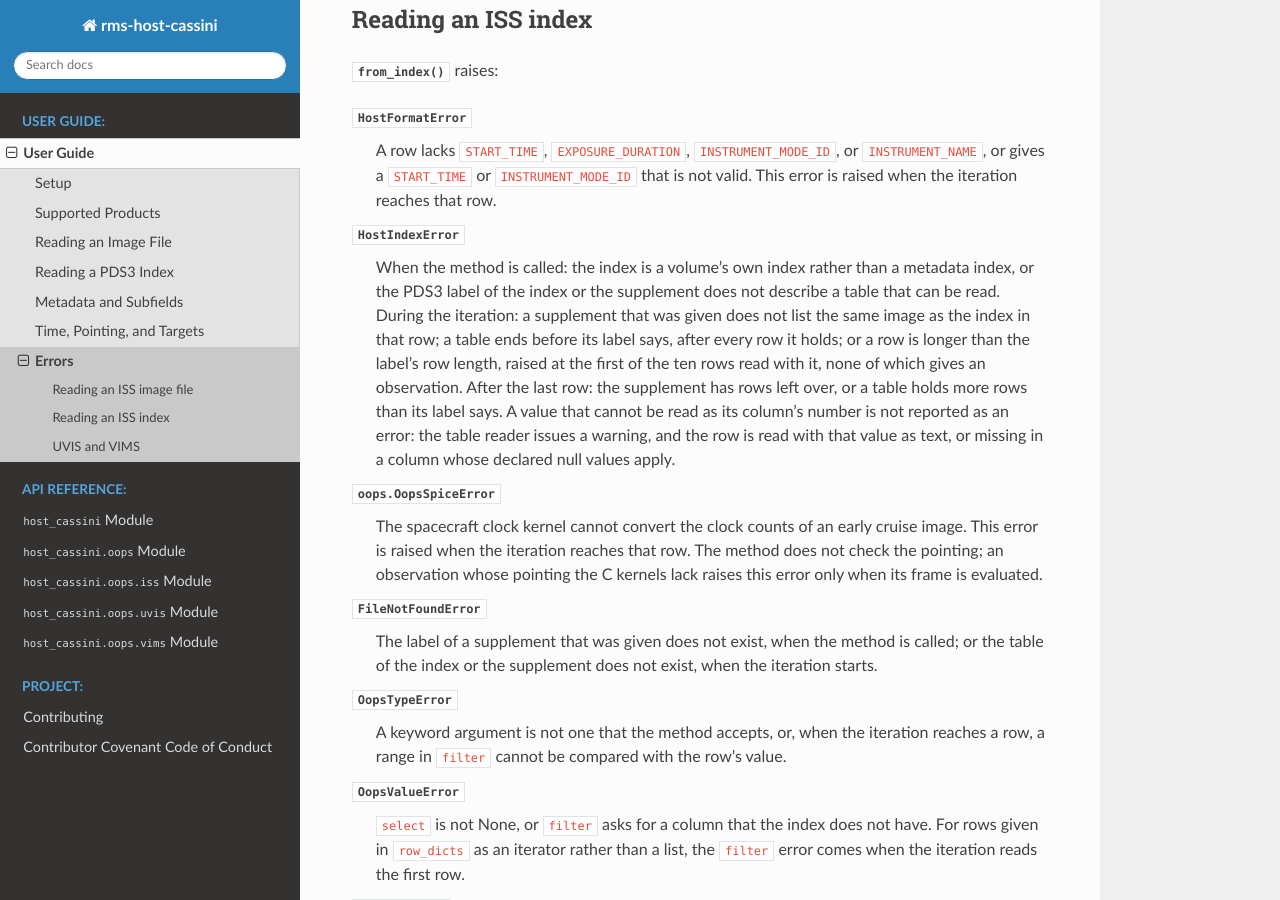
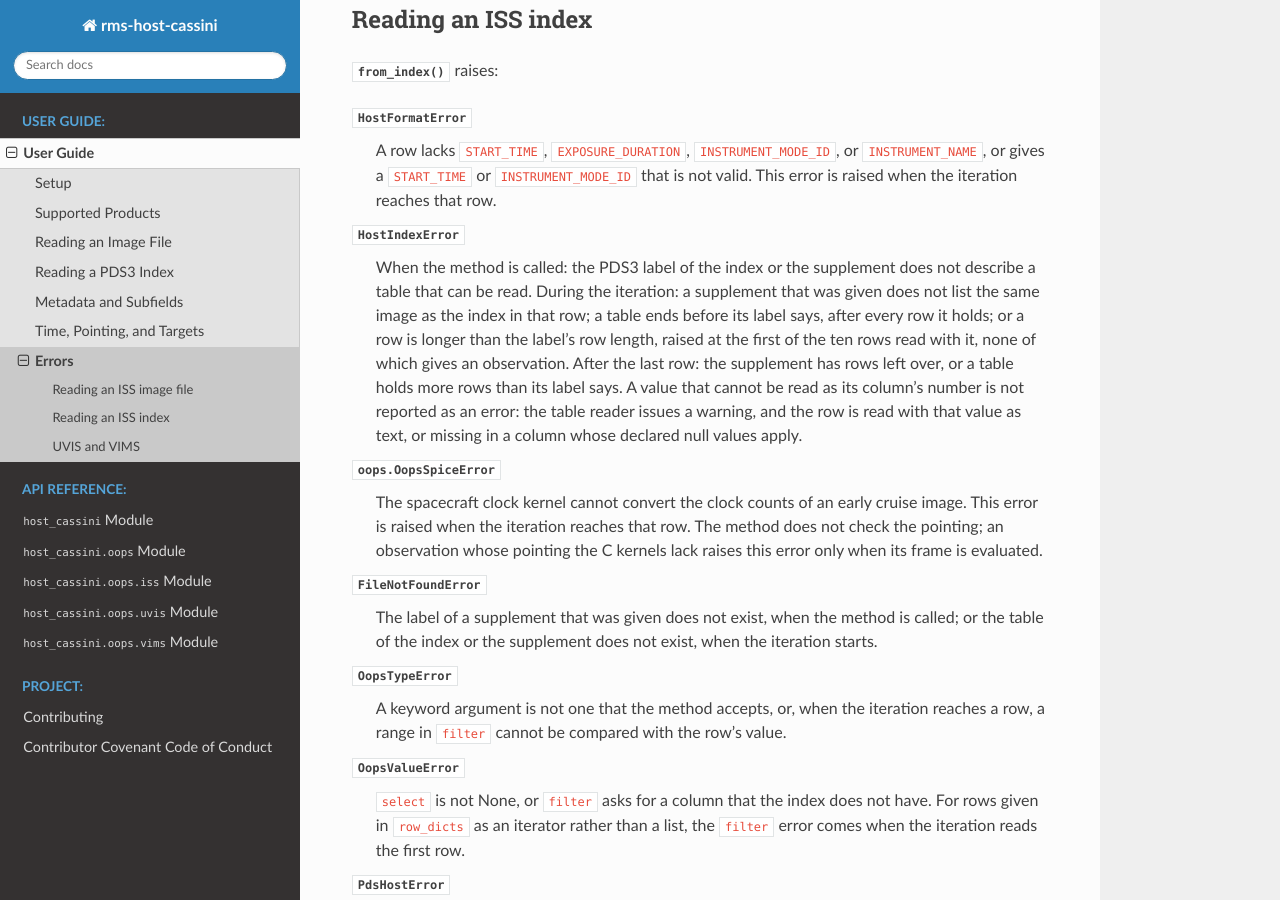
Before and after one commit to SETI/rms-host-cassini, a Sphinx documentation site: the page built from docs/user_guide/user_guide_errors.rst, in a window 1280 px wide and 900 px high, scrolled down 1292 px. Built offline with Sphinx 7.4.7 and the Read the Docs theme 3.1.0, drawn with Linux system fonts in a browser that asks for light colours; some of the changed text lies outside the part shown.

Commit message:
Read only the metadata indexes
The operator's ruling: the hosts read only the Ring-Moon Systems Node
metadata indexes and their supplements, never a volume's own index
files. oops no longer refuses a volume's own index (SETI/rms-oops
18ea6fe), so the code, tests and docs for one go too.

- Remove METADATA_INDEX_EXAMPLE from CassiniISS, CassiniUVIS and
  CassiniVIMS.
- Remove the VIMS correction that made the plain-text line of a
  volume's own index label a comment (_INDEX_TEXT_LINE). The VIMS
  two-line comment join and the ISS label repairs stay.
- The path and label detection of each class stays, since the metadata
  index paths and the VIMS metadata index labels need it; its comments
  and docstrings describe the metadata indexes alone.
- Each from_index docstring says that it reads a metadata index and
  its supplement; the Raises sections, the index and errors chapters
  and CLAUDE.md lose the refusal.
- Remove the tests of the refusal and of the VIMS index text line; the
  path detection tests use metadata index paths; the early cruise count
  test keeps its metadata index case.

Co-Authored-By: Claude Opus 5.5 <noreply@anthropic.com>
Claude-Session: https://claude.ai/code/session_01RG3ZiBNx376YVT9xgP1ET9

```diff
--- a/docs/user_guide/user_guide_errors.rst
+++ b/docs/user_guide/user_guide_errors.rst
@@ -66,16 +66,15 @@ Reading an ISS index
     valid. This error is raised when the iteration reaches that row.
 
 :exc:`~oops.host.HostIndexError`
-    When the method is called: the index is a volume's own index rather than a metadata
-    index, or the PDS3 label of the index or the supplement does not describe a table
-    that can be read. During the iteration: a supplement that was given does not list
-    the same image as the index in that row; a table ends before its label says, after
-    every row it holds; or a row is longer than the label's row length, raised at the
-    first of the ten rows read with it, none of which gives an observation. After the
-    last row: the supplement has rows left over, or a table holds more rows than its
-    label says. A value that cannot be read as its column's number is not reported as
-    an error: the table reader issues a warning, and the row is read with that value as
-    text, or missing in a column whose declared null values apply.
+    When the method is called: the PDS3 label of the index or the supplement does not
+    describe a table that can be read. During the iteration: a supplement that was given
+    does not list the same image as the index in that row; a table ends before its label
+    says, after every row it holds; or a row is longer than the label's row length,
+    raised at the first of the ten rows read with it, none of which gives an
+    observation. After the last row: the supplement has rows left over, or a table holds
+    more rows than its label says. A value that cannot be read as its column's number is
+    not reported as an error: the table reader issues a warning, and the row is read with
+    that value as text, or missing in a column whose declared null values apply.
 
 :exc:`oops.OopsSpiceError`
     The spacecraft clock kernel cannot convert the clock counts of an early cruise
@@ -147,19 +146,19 @@ UVIS and VIMS
 :meth:`~host_cassini.oops.vims.CassiniVIMS.from_index` raise:
 
 :exc:`~oops.host.HostIndexError`
-    When the method is called: the index is a volume's own index rather than a metadata
-    index; the PDS3 label of the index or the supplement does not describe a table that
-    can be read, or lacks a column that gives a row's file; or ``supplement`` is None
-    and ``row_dicts`` is not given. When the iteration reaches the row: the supplement
-    does not list the index row's product, which is known once the whole supplement has
-    been read; the supplement gives a product a second time while its first row is
-    still held; a pair of rows gives different files; a row of ``row_dicts`` does not
-    include the supplement's columns; a table ends before its label says, after every
-    row it holds; or a row is longer than the label's row length, raised at the first of
-    the ten rows read with it. After the last row: the supplement lists a product that
-    the index does not, or lists it more often, or a table holds more rows than its
-    label says. A value that cannot be read as its column's number is not reported as
-    an error: the table reader issues a warning, and the value is missing from the row.
+    When the method is called: the PDS3 label of the index or the supplement does not
+    describe a table that can be read, or lacks a column that gives a row's file; or
+    ``supplement`` is None and ``row_dicts`` is not given. When the iteration reaches the
+    row: the supplement does not list the index row's product, which is known once the
+    whole supplement has been read; the supplement gives a product a second time while
+    its first row is still held; a pair of rows gives different files; a row of
+    ``row_dicts`` does not include the supplement's columns; a table ends before its
+    label says, after every row it holds; or a row is longer than the label's row
+    length, raised at the first of the ten rows read with it. After the last row: the
+    supplement lists a product that the index does not, or lists it more often, or a
+    table holds more rows than its label says. A value that cannot be read as its
+    column's number is not reported as an error: the table reader issues a warning, and
+    the value is missing from the row.
 
 :exc:`~oops.host.HostFormatError`
     A row is not valid, it describes an option that the host does not support, or, for
```
Also changed, not shown: CLAUDE.md (+4 -4 lines), docs/user_guide/user_guide_index.rst (+2 -11 lines), 7 other files.
